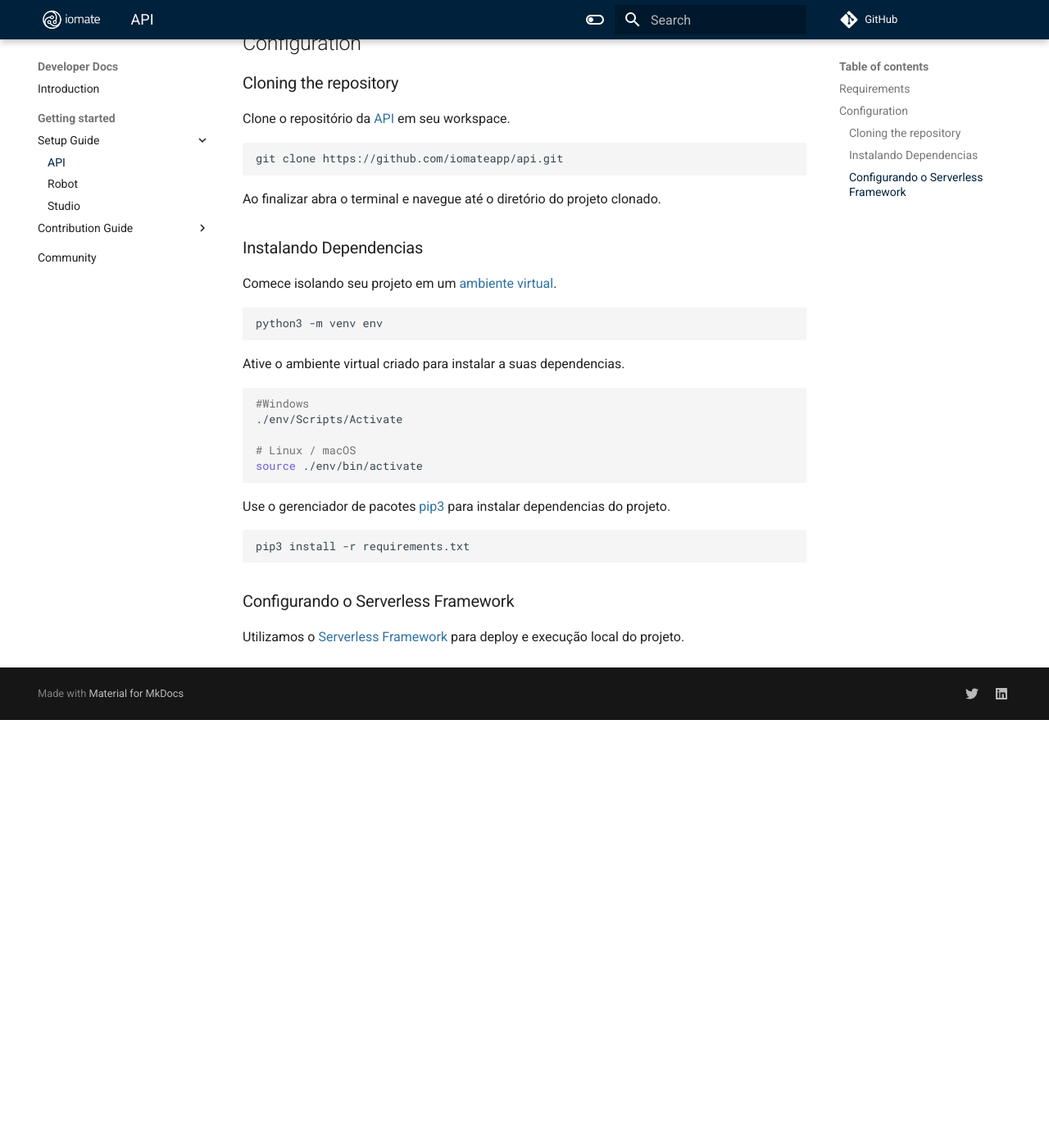
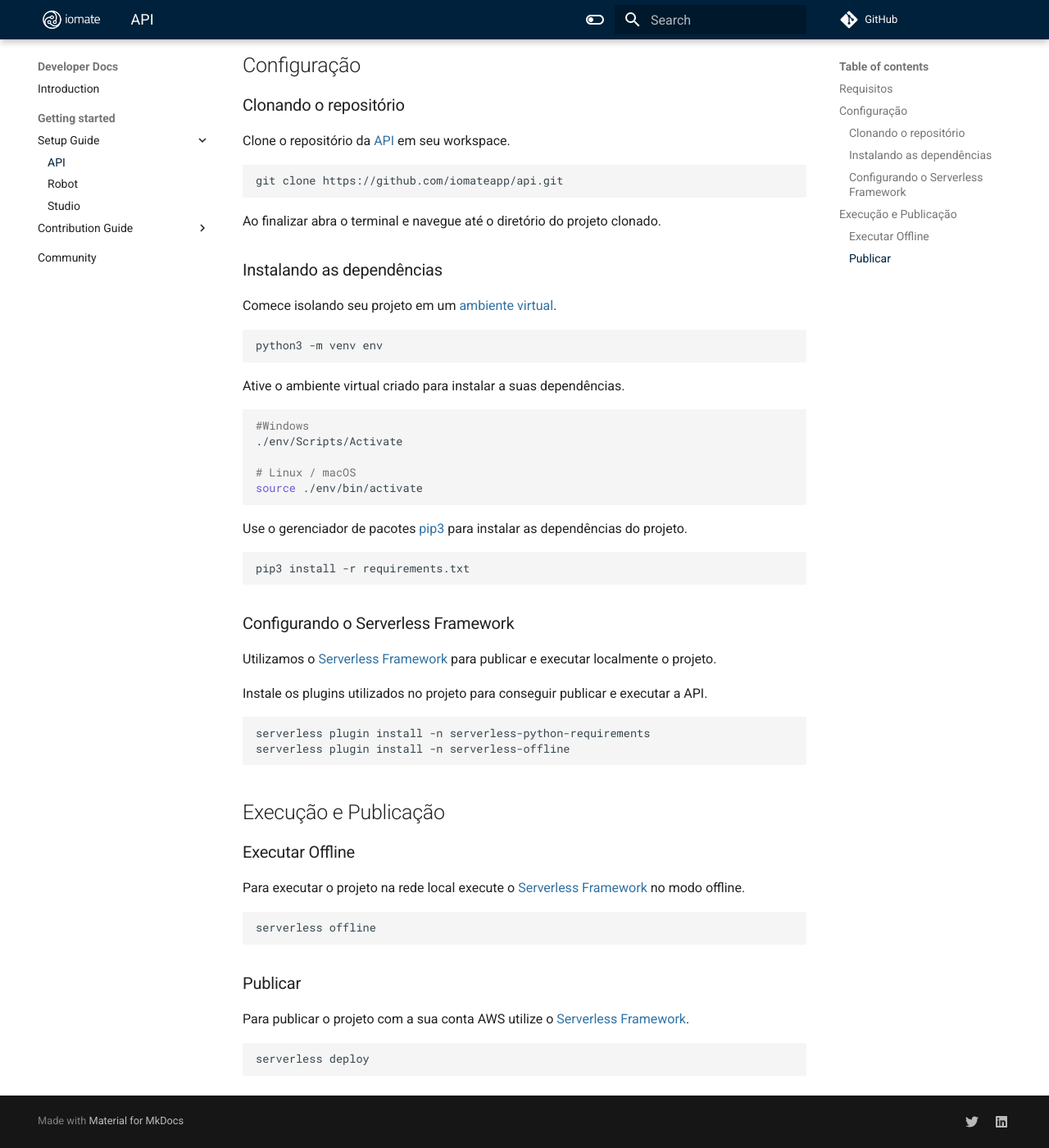
Before and after one commit to iomateapp/docs, an MkDocs documentation site: the page built from docs/setup-api.md, in a window 1280 px wide and 1400 px high, scrolled down 587 px. Shown: the whole window at 82% size. Built offline with MkDocs 1.6.1 and Material for MkDocs 9.7.7, drawn with Linux system fonts in a browser that asks for light colours; before the commit the page ends 1465 px from its top, so only the background shows below that; some of the changed text lies outside the part shown.

Commit message:
Update setup-api.md

````diff
--- a/docs/setup-api.md
+++ b/docs/setup-api.md
@@ -1,8 +1,8 @@
 # Setup API Guide
 
-## Requirements
+## Requisitos
 
-A API foi desenvolvida para ser executada em Python com computação em nuvem sem servidor com os servidores da [AWS](https://aws.amazon.com/free/).
+A API foi desenvolvida para ser executada em Python com [computação em nuvem sem servidor](https://aws.amazon.com/serverless/) com os servidores da [AWS](https://aws.amazon.com/free/).
 Para efetuar o deploy ou executar o projeto localmente é necessário instalar o [Python3](https://www.python.org/downloads/) e [AWS CLI](https://aws.amazon.com/cli/).
 !!! warning
 
@@ -14,11 +14,13 @@ Para efetuar o deploy ou executar o projeto localmente é necessário instalar o
 
     - [AWS CLI](https://aws.amazon.com/cli/)
 
+    - [Serverless Framework](https://www.serverless.com/framework)
+
 Para mais informações de como configurar o AWS CLI confira o [Getting started with the AWS CLI](https://docs.aws.amazon.com/cli/latest/userguide/cli-chap-getting-started.html).
 
 
-## Configuration
-### Cloning the repository
+## Configuração
+### Clonando o repositório
 Clone o repositório da [API](https://github.com/iomateapp/api) em seu workspace.
 
 ```bash
@@ -27,14 +29,14 @@ git clone https://github.com/iomateapp/api.git
 
 Ao finalizar abra o terminal e navegue até o diretório do projeto clonado.
 
-### Instalando Dependencias
+### Instalando as dependências
 Comece isolando seu projeto em um [ambiente virtual](https://docs.python.org/3/library/venv.html).
 
 ```bash
 python3 -m venv env
 ```
 
-Ative o ambiente virtual criado para instalar a suas dependencias.
+Ative o ambiente virtual criado para instalar a suas dependências.
 
 ```bash
 #Windows
@@ -44,11 +46,32 @@ Ative o ambiente virtual criado para instalar a suas dependencias.
 source ./env/bin/activate
 ```
 
-Use o gerenciador de pacotes [pip3](https://pip.pypa.io/en/stable/) para instalar dependencias do projeto.
+Use o gerenciador de pacotes [pip3](https://pip.pypa.io/en/stable/) para instalar as dependências do projeto.
 
 ```bash
 pip3 install -r requirements.txt
 ```
 
 ### Configurando o Serverless Framework
-Utilizamos o [Serverless Framework](https://www.serverless.com/framework) para deploy e execução local do projeto.
+Utilizamos o [Serverless Framework](https://www.serverless.com/framework) para publicar e executar localmente o projeto.
+
+Instale os plugins utilizados no projeto para conseguir publicar e executar a API.
+```bash
+serverless plugin install -n serverless-python-requirements
+serverless plugin install -n serverless-offline
+```
+
+
+## Execução e Publicação
+### Executar Offline
+Para executar o projeto na rede local execute o [Serverless Framework](https://www.serverless.com/framework) no modo offline.
+```bash
+serverless offline
+```
+
+### Publicar
+Para publicar o projeto com a sua conta AWS utilize o [Serverless Framework](https://www.serverless.com/framework).
+
+```bash
+serverless deploy
+```
````
